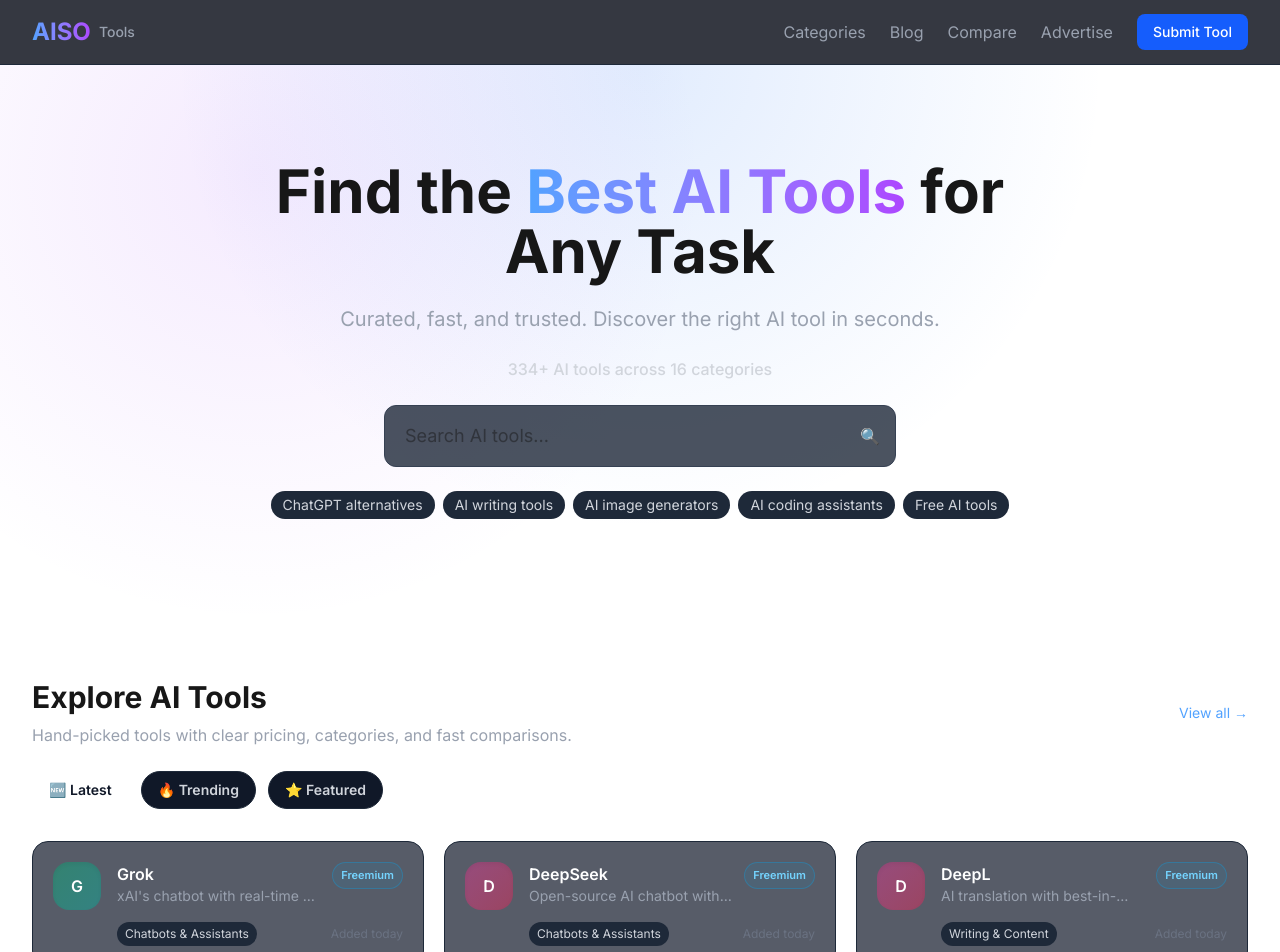
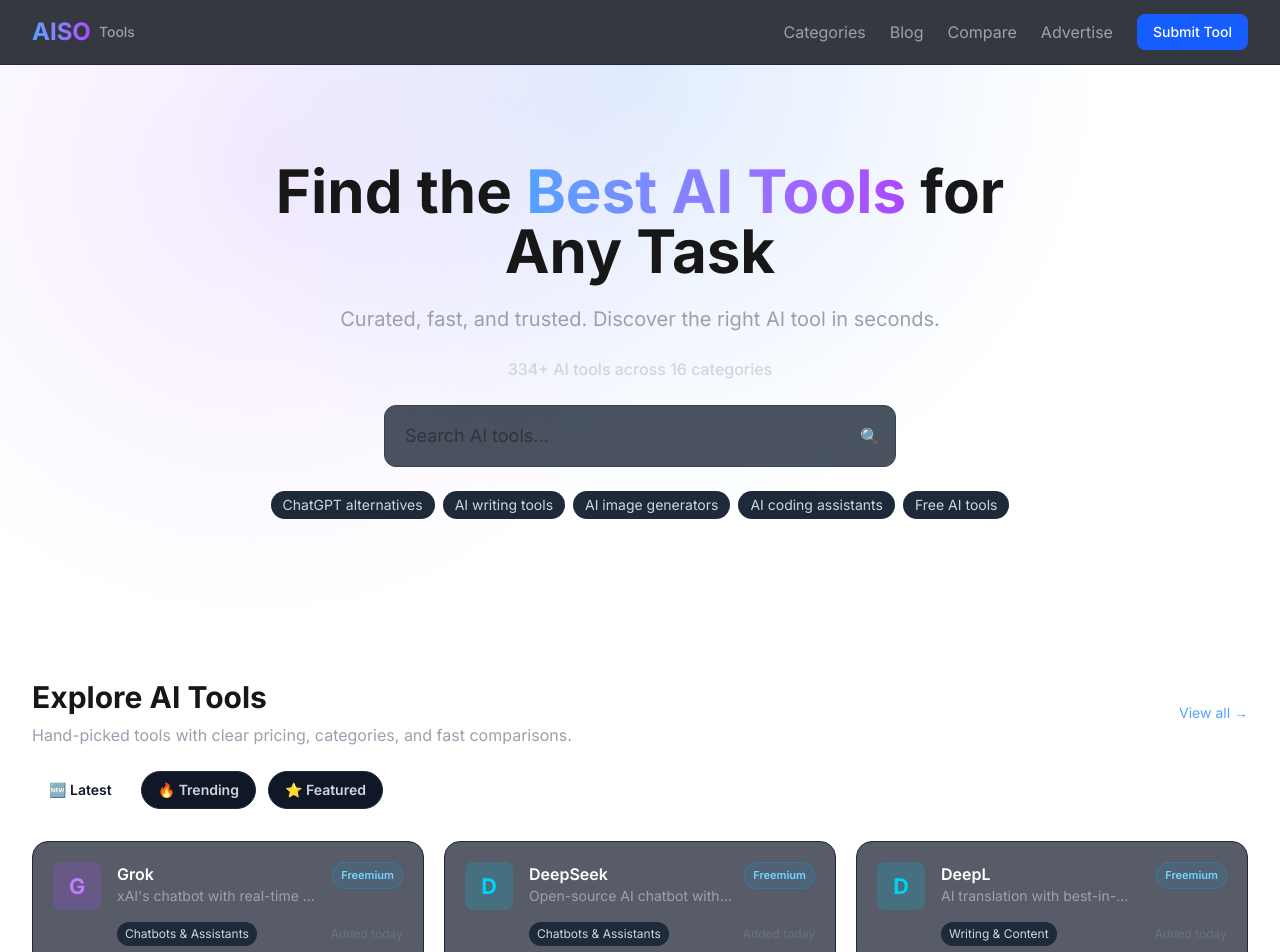
Before and after one commit to shibley/aisotools, a Next.js app: page / in a window 1280 px wide. Shown: the top 952 px of the page. Built offline with nearby package versions, Linux system fonts and the light colour scheme.

Commit message:
Add tool logos to category page listings
- Create ToolLogo component using Google Favicon API
- Falls back to colored initial if favicon fails
- Supports custom logoUrl per tool when available
- Updated both sponsored and regular tool cards on category/[slug]
- Build verified clean

```diff
--- a/src/app/category/[slug]/page.tsx
+++ b/src/app/category/[slug]/page.tsx
@@ -4,6 +4,7 @@
 import Link from "next/link";
 import type { Metadata } from "next";
 import CategoryIcon from "@/components/CategoryIcon";
+import ToolLogo from "@/components/ToolLogo";
 
 interface Props {
   params: Promise<{ slug: string }>;
@@ -74,11 +75,16 @@
                 href={`/tool/${tool.slug}`}
                 className="bg-gradient-to-br from-blue-600/10 to-purple-600/10 border border-blue-500/30 rounded-xl p-6 hover:border-blue-500/50 transition"
               >
-                <div className="flex items-start justify-between mb-2">
-                  <h3 className="text-lg font-semibold">{tool.name}</h3>
-                  <span className="text-xs bg-yellow-500/10 text-yellow-400 px-2 py-0.5 rounded-full">Featured</span>
+                <div className="flex items-start gap-3 mb-2">
+                  <ToolLogo name={tool.name} url={tool.url} logoUrl={tool.logoUrl} size={36} />
+                  <div className="flex-1 min-w-0">
+                    <div className="flex items-center justify-between">
+                      <h3 className="text-lg font-semibold">{tool.name}</h3>
+                      <span className="text-xs bg-yellow-500/10 text-yellow-400 px-2 py-0.5 rounded-full">Featured</span>
+                    </div>
+                    <p className="text-gray-400 text-sm mt-1">{tool.shortDescription}</p>
+                  </div>
                 </div>
-                <p className="text-gray-400 text-sm mb-3">{tool.shortDescription}</p>
                 <span className="text-xs bg-gray-800 text-gray-500 px-2 py-0.5 rounded-full">{tool.pricing}</span>
               </Link>
             ))}
@@ -109,10 +115,15 @@
                 href={`/tool/${tool.slug}`}
                 className="bg-gray-900 border border-gray-800 rounded-xl p-6 hover:border-blue-500/50 transition group"
               >
-                <h3 className="text-lg font-semibold group-hover:text-blue-400 transition mb-2">
-                  {tool.name}
-                </h3>
-                <p className="text-gray-400 text-sm mb-3">{tool.shortDescription}</p>
+                <div className="flex items-start gap-3 mb-3">
+                  <ToolLogo name={tool.name} url={tool.url} logoUrl={tool.logoUrl} size={36} />
+                  <div className="flex-1 min-w-0">
+                    <h3 className="text-lg font-semibold group-hover:text-blue-400 transition">
+                      {tool.name}
+                    </h3>
+                    <p className="text-gray-400 text-sm mt-1">{tool.shortDescription}</p>
+                  </div>
+                </div>
                 <div className="flex items-center justify-between">
                   <span className="text-xs bg-gray-800 text-gray-500 px-2 py-0.5 rounded-full">{tool.pricing}</span>
                   <div className="flex gap-1">
--- a/src/components/ToolLogo.tsx
+++ b/src/components/ToolLogo.tsx
@@ -1,68 +1,67 @@
 "use client";
 
-import { useMemo, useState } from "react";
+import { useState } from "react";
 
 interface ToolLogoProps {
   name: string;
   url: string;
   logoUrl?: string;
   size?: number;
+  className?: string;
 }
 
-const fallbackColors = [
-  "from-sky-500/40 to-blue-500/40",
-  "from-emerald-500/40 to-teal-500/40",
-  "from-amber-500/40 to-orange-500/40",
-  "from-pink-500/40 to-rose-500/40",
-  "from-violet-500/40 to-purple-500/40",
-];
+function getDomain(url: string): string {
+  try {
+    return new URL(url).hostname;
+  } catch {
+    return url.replace(/^https?:\/\//, "").split("/")[0];
+  }
+}
 
-export default function ToolLogo({ name, url, logoUrl, size = 44 }: ToolLogoProps) {
-  const domain = useMemo(() => {
-    try {
-      return new URL(url).hostname;
-    } catch {
-      return "";
-    }
-  }, [url]);
+export default function ToolLogo({ name, url, logoUrl, size = 32, className = "" }: ToolLogoProps) {
+  const [error, setError] = useState(false);
+  const domain = getDomain(url);
 
-  const fallbackSrc = domain
-    ? `https://www.google.com/s2/favicons?domain=${domain}&sz=64`
-    : "";
+  // Priority: logoUrl > Google favicon API > fallback initial
+  const src = logoUrl
+    ? logoUrl
+    : `https://www.google.com/s2/favicons?domain=${domain}&sz=${size * 2}`;
 
-  const [currentSrc, setCurrentSrc] = useState<string | null>(logoUrl || fallbackSrc || null);
-  const [triedFallback, setTriedFallback] = useState(false);
+  if (error) {
+    // Fallback: colored initial
+    const colors = [
+      "bg-blue-500/20 text-blue-400",
+      "bg-purple-500/20 text-purple-400",
+      "bg-emerald-500/20 text-emerald-400",
+      "bg-orange-500/20 text-orange-400",
+      "bg-pink-500/20 text-pink-400",
+      "bg-cyan-500/20 text-cyan-400",
+      "bg-amber-500/20 text-amber-400",
+    ];
+    const colorIndex = name.charCodeAt(0) % colors.length;
 
-  const initial = name?.trim()?.[0]?.toUpperCase() || "?";
-  const colorIndex = (name?.charCodeAt(0) || 0) % fallbackColors.length;
-
-  if (!currentSrc) {
     return (
       <div
-        className={`flex items-center justify-center rounded-2xl bg-gradient-to-br ${fallbackColors[colorIndex]} text-white font-semibold shadow-inner`}
-        style={{ width: size, height: size }}
-        aria-label={`${name} logo`}
+        className={`inline-flex items-center justify-center rounded-lg ${colors[colorIndex]} ${className}`}
+        style={{ width: size, height: size, minWidth: size }}
       >
-        {initial}
+        <span className="font-bold" style={{ fontSize: size * 0.45 }}>
+          {name.charAt(0).toUpperCase()}
+        </span>
       </div>
     );
   }
 
   return (
     <img
-      src={currentSrc}
+      src={src}
       alt={`${name} logo`}
       width={size}
       height={size}
-      className="rounded-2xl bg-gray-900 object-contain shadow-sm"
-      onError={() => {
-        if (!triedFallback && logoUrl && fallbackSrc) {
-          setCurrentSrc(fallbackSrc);
-          setTriedFallback(true);
-        } else {
-          setCurrentSrc(null);
-        }
-      }}
+      className={`rounded-lg ${className}`}
+      style={{ minWidth: size }}
+      onError={() => setError(true)}
+      loading="lazy"
     />
   );
 }
```
